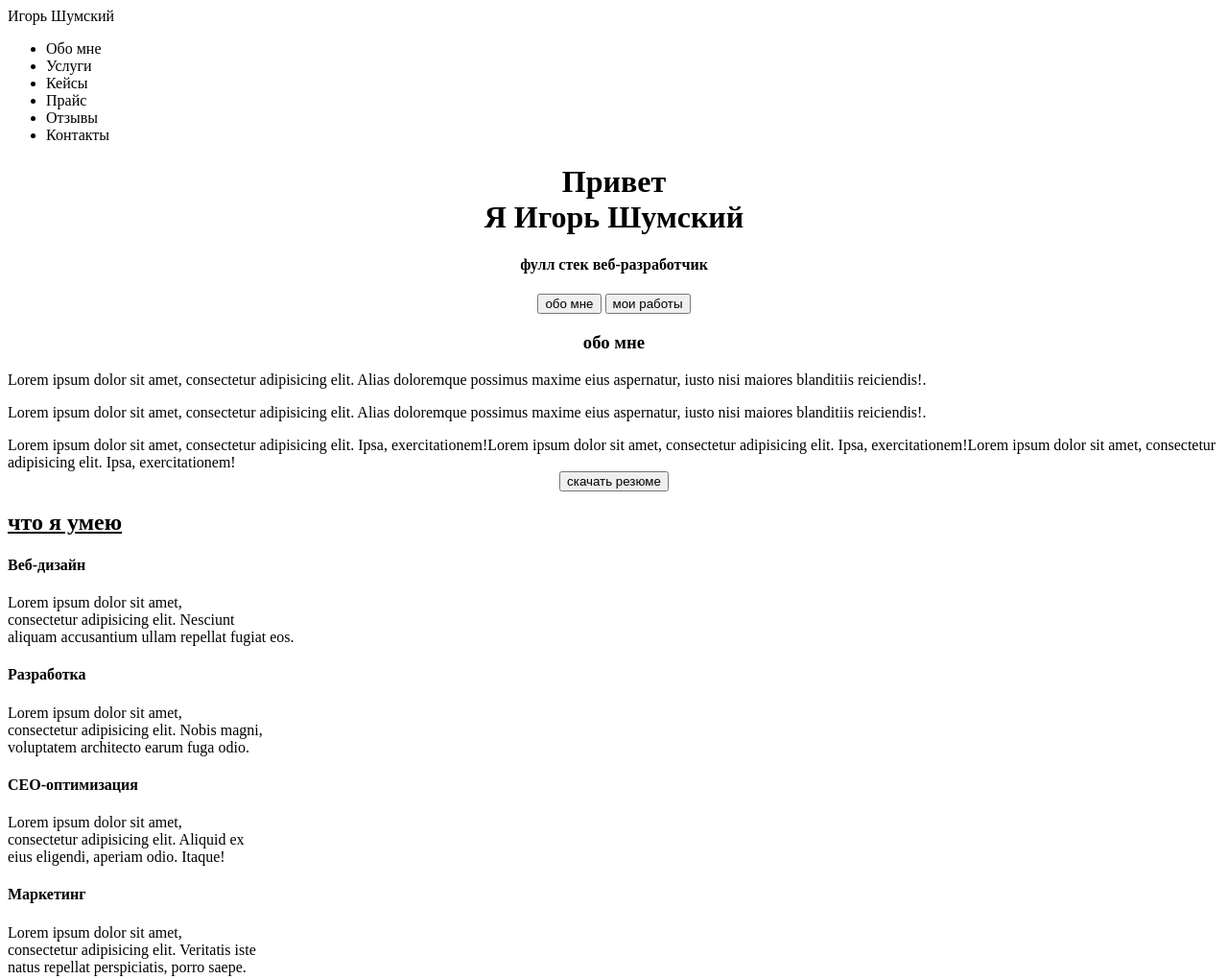
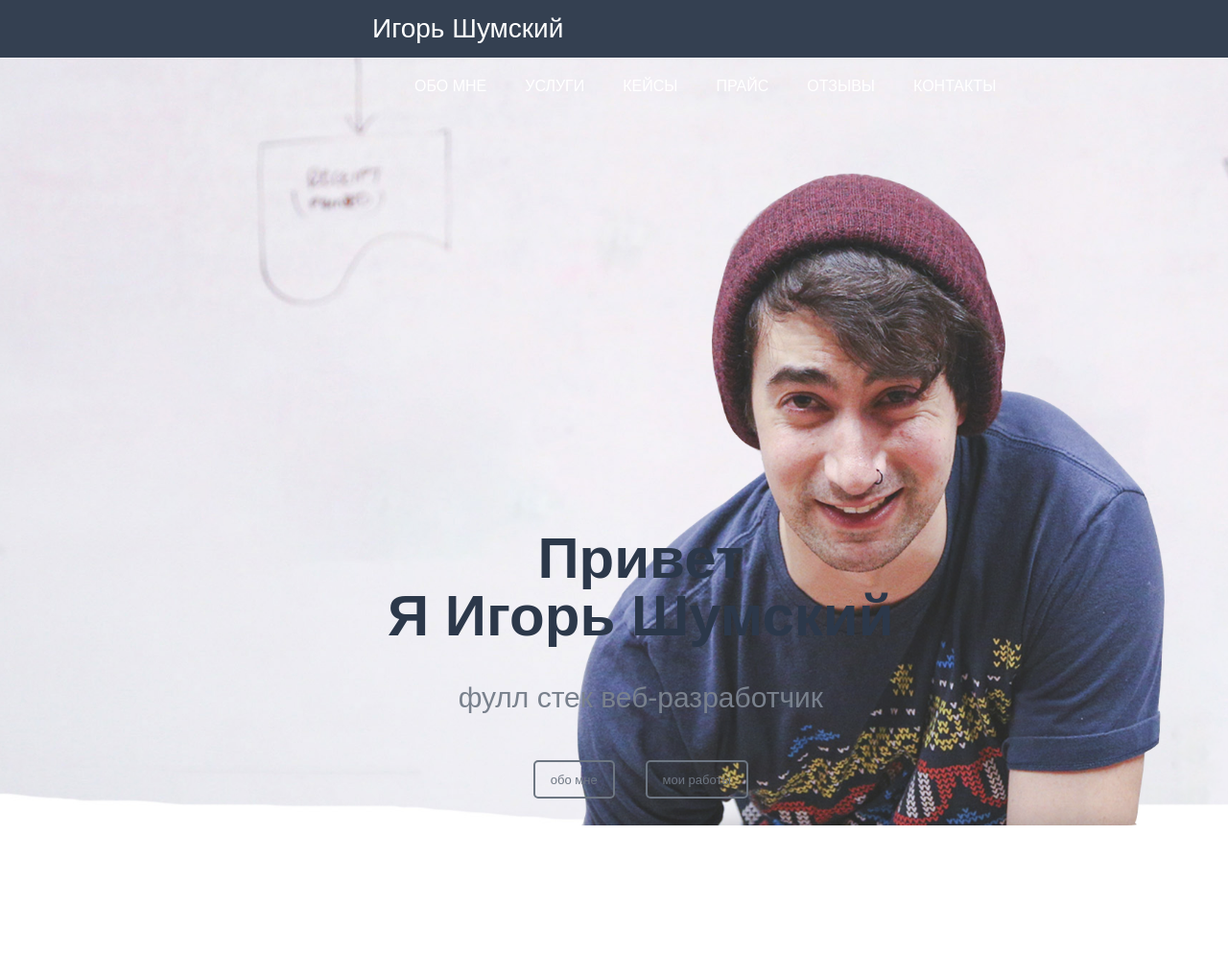
Before and after one commit to graffshumsky/graffshumsky.github.io, a plain HTML site: page src/index.html in a window 1280 px wide. Shown: the top 1020 px of the page at 96% size. Drawn offline with Linux system fonts and the light colour scheme.

Commit message:
залил проект на сервер
добавление css и картинок

```diff
--- /dev/null
+++ b/src/css/reset.css
@@ -0,0 +1,42 @@
+
+*{
+    padding: 0;
+    margin: 0;
+    border: 0;
+}
+
+*,*:before, *:after{
+	-moz-box-sizing: border-box;
+	-webkit-box-sizing: border-box;
+	box-sizing: border-box;
+}
+
+:focus, :active{outline: none;}
+a:focus, a:active{outline: none;}
+
+nav, footer, header, aside{display: block;}
+
+html, body{
+height:100%;
+width:100%;
+font-size 100%;
+line-height: 1;
+font-size:14px;
+-ms-text-size-adjust: 100%;
+-moz-text-size-adjust: 100%;
+-webkit-text-size-adjust: 100%;
+}
+
+input, button, textarea{font-family: inherit;
+}
+
+input::-ms-clear{display: none;}
+button{cursor: pointer;}
+button::-moz-focus-inner{padding: 0; border:0;}
+a, a:visited{text-decoration: none; color: black;}
+a:hover{text-decoration: none;}
+ul li{list-style: none;}
+img{vertical-align: top;}
+
+
+h1,h2,h3,h4,h5,h6{font-size: inherit; font-weight: 400;}
--- /dev/null
+++ b/src/css/style.css
@@ -0,0 +1,125 @@
+body{
+    font-family: Arial, sans-serif;
+    text-align: center;
+}
+
+nav{
+    width: 100%;
+    height: 60px;
+    background: #344051;
+}
+
+.logo{
+    color: #fff;
+    font-size: 28px;
+    line-height: 60px;
+    padding-left: 388px;
+    float: left;
+}
+
+.menu{
+    float: left;
+    padding-left: 432px
+}
+
+.menu li{
+    float: left;
+    line-height: 60px;
+    color:  #fff;
+   margin-right: 40px;
+    font-size: 16px;
+    text-transform: uppercase;
+}
+
+.main{
+    width: 100%;
+    height: 100%;
+    background:url(../img/boy.png) 90% 100%/auto 85% no-repeat, url(../img/bg.jpg) center/cover no-repeat;
+}
+
+.title__container{
+    float: left;
+    margin: 432px 0px 0px 404px;
+    color: #2c384a;
+    text-align: center;
+}
+
+.title__container h1{
+    font-size: 60px;
+    font-weight: bold;
+}
+
+.title__container h4{
+    margin-top: 40px;
+    font-size: 30px;
+    color: #79818d
+}
+
+.title__container input{
+    height: 40px;
+    text-align: center;
+    border: 2px solid #6d7682;
+    background: none;
+    border-radius: 5px;
+    color: #6d7682;
+    font-size: 13px;
+    padding: 0px 16px;
+    margin: 50px 14px 0px 14px;
+}
+
+h2{
+     font-size: 35px;
+    font-weight: bold;
+    color:  #384354
+}
+
+.example-block{
+    display: block;
+    border: 5px solid #000;
+    border-radius: 50%;
+    width: 200px;
+    height: 200px;
+    overflow: hidden;
+    margin: 10px;
+    padding: 1%;
+    box-sizing: border-box;
+}
+p, span{
+    font-size: 20px
+}
+
+input{
+    height: 40px;
+    text-align: center;
+    border: 2px solid #6d7682;
+    background: none;
+    border-radius: 5px;
+    color: #6d7682;
+    font-size: 13px;
+    padding: 0px 10px;
+    margin: 50px 14px 0px 14px;
+}
+
+.main2{
+    width: 100%;
+    height: 65%;
+    background: url(../img/bg2.jpg)
+
+}
+
+.title__container2{
+    float: left;
+    padding-left: 40%;
+    text-align: center;
+}
+
+.title__container2 h4{
+    float: left;
+    font-size: 25px;
+    color: #c77947;
+
+}
+
+.title__container2 p{
+
+}
--- a/src/index.html
+++ b/src/index.html
@@ -9,8 +9,11 @@
     <meta property="og:title" content="это моя первая страница">
 
     <title>Игорь Шумский - Beб-разработчик</title>
+    <link rel="stylesheet" href="css/reset.css">
+    <link rel="stylesheet" href="css/style.css">
 
 </head>
+
 <body>
 <header>
     <nav>
@@ -28,62 +31,233 @@
 </header>
 
 <div class="main"><div class="title__container">
-  <center><h1>Привет <br> Я Игорь Шумский</h1>
+  <h1>Привет <br> Я Игорь Шумский</h1>
     <h4>фулл стек веб-разработчик</h4>
     <input type="submit" value="обо мне">
-    <input type="submit" value="мои работы"></center></div>
+    <input type="submit" value="мои работы"></div>
 
-<center><h3>обо мне</h3></center>
-<p>Lorem ipsum dolor sit amet, consectetur adipisicing elit. Alias doloremque possimus maxime eius aspernatur, iusto nisi maiores blanditiis reiciendis!.</p>
-<p>Lorem ipsum dolor sit amet, consectetur adipisicing elit. Alias doloremque possimus maxime eius aspernatur, iusto nisi maiores blanditiis reiciendis!.</p>
-<span>Lorem ipsum dolor sit amet, consectetur adipisicing elit. Ipsa, exercitationem!Lorem ipsum dolor sit amet, consectetur adipisicing elit. Ipsa, exercitationem!Lorem ipsum dolor sit amet, consectetur adipisicing elit. Ipsa, exercitationem!</span></div> <center><input type="submit" value="скачать резюме"></center>
+    <br>
+    <br>
+    <br>
+    <br>
+    <br>
+    <br>
+    <br>
+    <br>
+    <br>
+    <br>
+    <br>
+    <br>
+    <br>
+    <br>
+    <br>
+    <br>
+    <br>
+    <br>
+    <br>
+    <br>
+    <br>
+    <br>
+    <br>
+    <br>
+    <br>
+    <br>
+    <br>
+    <br>
+    <br>
+    <br>
+    <br>
+    <br>
+    <br>
+    <br>
+    <br>
+    <br>
+    <br>
+    <br>
+    <br>
+    <br>
+    <br>
+    <br>
+    <br>
+    <br>
+    <br>
+    <br>
+    <br>
+    <br>
+    <br>
+    <br>
+    <br>
+    <br>
+    <br>
+    <br>
+    <br>
+    <br>
+    <br>
+    <br>
+    <br>
+    <br>
+    <br>
+    <br>
+    <br>
+    <br>
+    <br>
+    <br>
+    <br>
+    <br>
+    <br>
+    <br>
+    <br>
+    <br>
+    <br>
+
+    <h2><u>обо мне</u></h2>
+    <br>
+    <br>
+    <br>
+    <br>
+    <br>
+
+    <img src="img/boy2.png" alt="">
+    <br>
+    <br>
+    <br>
+    <br>
+    <br>
+
+<p><b><em>Lorem ipsum dolor sit amet, consectetur adipisicing elit. Doloremque libero eligendi, sit facilis veniam laboriosam autem, iure  <br> explicabo inventore adipisci repudiandae voluptates at quas officia maxime repellendus sed esse fuga, quos omnis totam.</em></b></p>
+<br>
+<br>
+<br>
+
+<span><b><em>Lorem ipsum dolor sit amet, consectetur adipisicing elit. Numquam eius fuga, accusamus porro dolorum quibusdam <br> optio in ut saepe eos laboriosam impedit beatae exercitationem eum pariatur culpa officia! In, beatae.</em></b></span>
+
+    <br>
+    <br>
+    <br>
+
+    <input type="submit" value="скачать резюме">
+    <br>
+    <br>
+    <br>
+    <br>
+    <br>
+
+<div class="main2"><div class="title__container2">
 
 <h2><u>что я умею</u></h2>
 
+<br>
+
 <h4>Веб-дизайн</h4>
-
-     <p>Lorem ipsum dolor sit amet,<br> consectetur adipisicing elit. Nesciunt <br> aliquam accusantium ullam repellat fugiat eos.</p>
+  <br>
+  <br>
+  <br>
+  <br>
+   <p>lorem ipsum dolor sit amet,<br> consectetur adipisicing elit. Nesciunt <br> aliquam accusantium ullam repellat fugiat eos.</p>
 
     <h4>Разработка</h4>
-
+      <br>
+      <br>
+      <br>
+      <br>
     <p>Lorem ipsum dolor sit amet, <br> consectetur adipisicing elit. Nobis magni, <br> voluptatem architecto earum fuga odio.</p>
 
     <h4>СЕО-оптимизация</h4>
-
+    <br>
+    <br>
+    <br>
+    <br>
     <p>Lorem ipsum dolor sit amet, <br> consectetur adipisicing elit. Aliquid ex <br> eius eligendi, aperiam odio. Itaque!</p>
 
     <h4>Маркетинг</h4>
+    <br>
+    <br>
+    <br>
+    <br>
+    <p>Lorem ipsum dolor sit amet, <br> consectetur adipisicing elit. Veritatis iste <br> natus repellat perspiciatis, porro saepe.</p></div>
 
-    <p>Lorem ipsum dolor sit amet, <br> consectetur adipisicing elit. Veritatis iste <br> natus repellat perspiciatis, porro saepe.</p>
+<br>
+<br>
+<br>
+<br>
+<br>
+<br>
+<br>
+<br>
+<br>
+<br>
+<br>
+<br>
+<br>
+<br>
+<br>
+<br>
+<br>
+<br>
+<br>
+<br>
+<br>
+<br>
+<br>
+<br>
+<br>
+<br>
+<br>
+<br>
+<br>
+<br>
+<br>
+<br>
+<br>
+<br>
+<br>
+<br>
+<br>
+<br>
+<br>
+<br>
+<br>
+<br>
+<br>
+<br>
+<br>
+<br>
+<br>
+<br>
+
 
 
 <h2><u>кейсы</u></h2>
     <p>Lorem ipsum dolor sit amet, consectetur adipisicing elit. Velit, corporis.</p>
+
+    <br>
+    <br>
+
     <img src="https://businessman.ru/static/img/n/2/1/2/3/8/2/9/i/2123829.jpg" alt="изображение google">
 
     <h2>Расчёт стоимости</h2>
 
     <h4>Тип сайта</h4>
-    <input type="text" placeholder="выберите пункт">
+    <select name="list1" id="list"><option value="opt1">выберите пункт</option></select>
 
     <h4>Дизайн</h4>
-    <input type="text" placeholder="выберите пункт">
+     <select name="list1" id="list"><option value="opt1">выберите пункт</option></select>
 
     <h4>Адаптивность</h4>
-    <input type="text" placeholder="выберите пункт">
+     <select name="list1" id="list"><option value="opt1">выберите пункт</option></select>
 
     <h2><u>немного статистики</u></h2>
 
-    <h2><b>120</b></h2>
+    <h3><b>120</b></h3>
     <p>счастливых клиентов</p>
 
-    <h2><b>4600</b></h2>
+    <h3><b>4600</b></h3>
     <p>часов работы</p>
 
-    <h2><b>340</b></h2>
+    <h3><b>340</b></h3>
     <p>проектов завершено</p>
 
-    <h2><b>23</b></h2>
+    <h3><b>23</b></h3>
     <p>наград получено</p>
 
      <h2><u>отзывы</u></h2>
@@ -110,7 +284,7 @@
    <input type="text" placeholder="имя">
    <input type="text" placeholder="e-mail"> <br><br>
    <textarea type="text" placeholder="Ваше сообщение" cols="46" rows="7"></textarea> <br>
-   <input type="submit" value="отправить">
+
    <input type="reset" value="отправить">
    </form>
 
```
Also changed, not shown: src/img/bg.jpg (added), src/img/bg2.jpg (added), src/img/boy.png (added), src/img/boy2.png (added).
